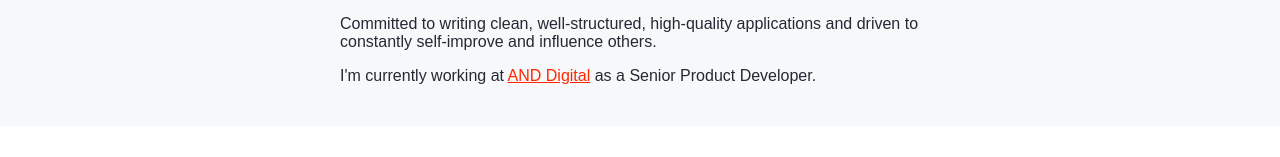
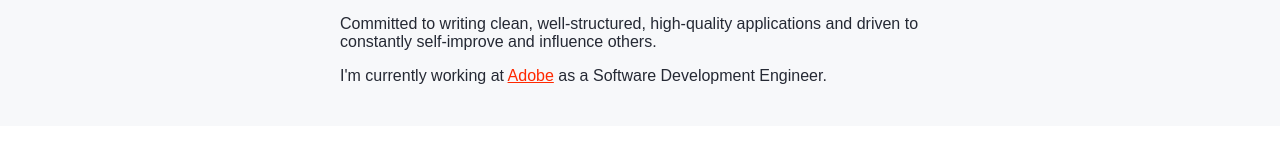
Before and after one commit to jdawber/jdawber.co.uk, a Next.js app: page / in a window 1280 px wide. Shown: the part 442-599 px from the top of the page. Built offline with nearby package versions, Linux system fonts and the light colour scheme.

Commit message:
Update role to Adobe

```diff
--- a/components/AboutMe.tsx
+++ b/components/AboutMe.tsx
@@ -23,7 +23,7 @@ const AboutMe = ({ backgroundColour }: AboutMeProps) => (
       influence others.
     </p>
     <p>
-      I'm currently working at <a href="https://www.and.digital">AND Digital</a> as a Senior Product Developer.
+      I'm currently working at <a href="https://www.adobe.com">Adobe</a> as a Software Development Engineer.
     </p>
   </Section>
 );
```
